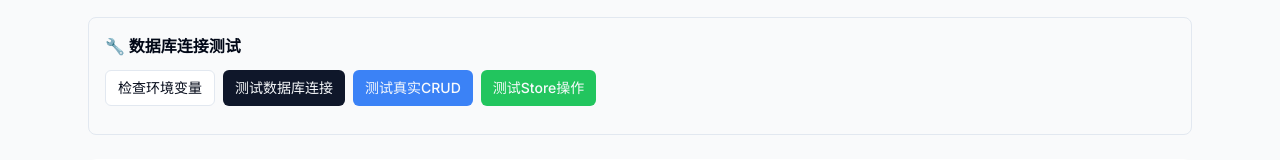
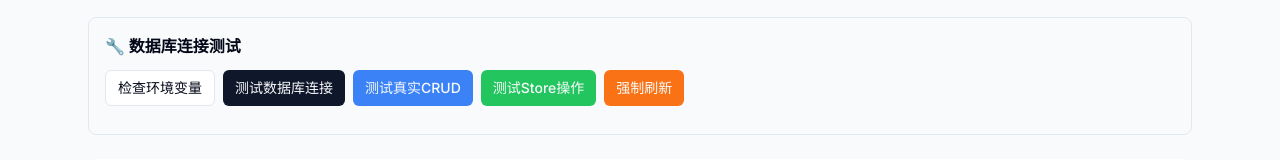
Before and after one commit to hueshu/ai-todolist, a Next.js app: page / in a window 1280 px wide. Shown: the part 273-433 px from the top of the page. Built offline with nearby package versions, Linux system fonts and the light colour scheme; no server answers; the database is empty.

Commit message:
fix store state sync and add force refresh for debugging

```diff
--- a/src/components/DatabaseTest.tsx
+++ b/src/components/DatabaseTest.tsx
@@ -142,10 +142,29 @@ ${!isUrlValid || !isKeyValid ? '\n⚠️  请检查Vercel环境变量配置！'
 
       await addTask(newTaskData)
       setTestResult(prev => prev + `\n✅ 通过Store创建任务成功!`)
+
+      // 等待一下让状态更新
+      await new Promise(resolve => setTimeout(resolve, 100))
       setTestResult(prev => prev + `\n📊 创建后任务数: ${tasks.length}`)
+
+      // 再次手动刷新确认
+      await loadTasks()
+      setTestResult(prev => prev + `\n🔄 再次刷新后任务数: ${tasks.length}`)
 
     } catch (error) {
       setTestResult(prev => prev + `\n❌ Store操作失败: ${error instanceof Error ? error.message : '未知错误'}`)
+    } finally {
+      setIsLoading(false)
+    }
+  }
+
+  const forceRefresh = async () => {
+    setIsLoading(true)
+    try {
+      await loadTasks()
+      setTestResult(`🔄 强制刷新完成! 当前任务数: ${tasks.length}`)
+    } catch (error) {
+      setTestResult(`❌ 刷新失败: ${error instanceof Error ? error.message : '未知错误'}`)
     } finally {
       setIsLoading(false)
     }
@@ -189,6 +208,15 @@ ${!isUrlValid || !isKeyValid ? '\n⚠️  请检查Vercel环境变量配置！'
         >
           {isLoading ? '测试中...' : '测试Store操作'}
         </Button>
+
+        <Button
+          onClick={forceRefresh}
+          disabled={isLoading}
+          size="sm"
+          className="bg-orange-500 hover:bg-orange-600"
+        >
+          {isLoading ? '刷新中...' : '强制刷新'}
+        </Button>
       </div>
 
       {testResult && (
--- a/src/lib/store.ts
+++ b/src/lib/store.ts
@@ -122,9 +122,13 @@ export const useStore = create<AppState>((set, get) => ({
   addTask: async (taskData) => {
     try {
       const newTask = await createTask(taskData)
-      set((state) => ({ tasks: [...state.tasks, newTask] }))
+      set((state) => ({
+        tasks: [...state.tasks, newTask],
+        isLoading: false
+      }))
     } catch (error) {
       console.error('Failed to add task:', error)
+      set({ isLoading: false })
       throw error
     }
   },
```
